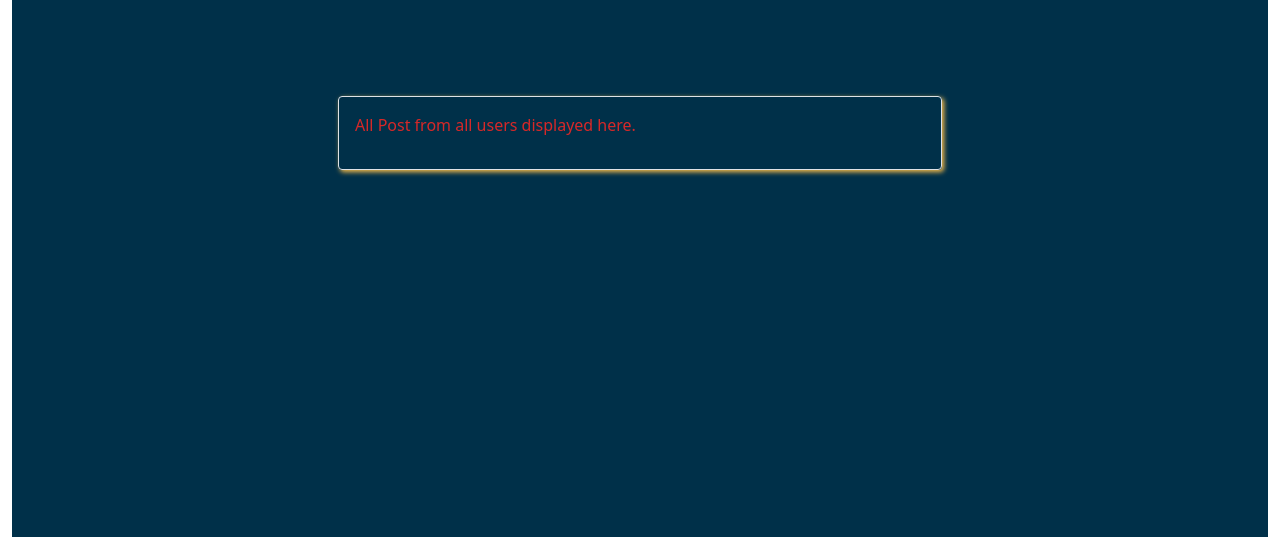
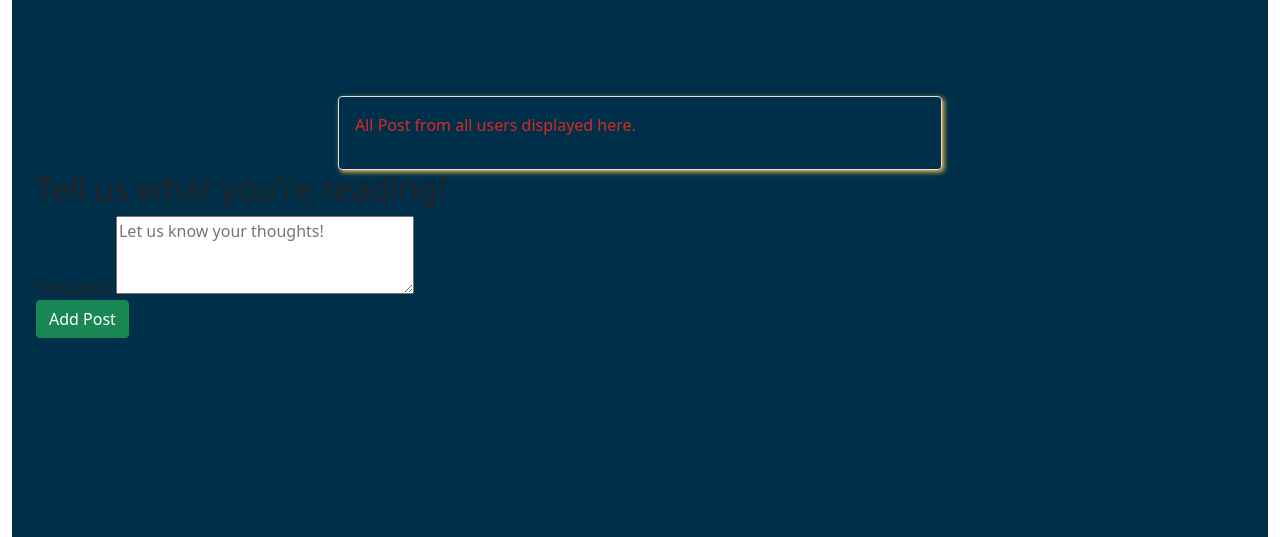
Before and after one commit to Rossi-21/basketball, a Flask app: page /dashboard in a window 1280 px wide. Shown: the part 78-615 px from the top of the page. Run offline with Flask 3, Linux system fonts and the light colour scheme; the visitor is signed in with stand-in values (Sample User, id 1); data that the repository does not hold is empty.

Commit message:
Updated models

```diff
--- a/flask_app/config/mysqlconnection.py
+++ b/flask_app/config/mysqlconnection.py
@@ -6,7 +6,7 @@ class MySQLConnection:
         # change the user and password as needed
         connection = pymysql.connect(host = 'localhost',
                                     user = 'root',
-                                    password = 'root', #potter123
+                                    password = 'potter123', #potter123
                                     db = db,
                                     charset = 'utf8mb4',
                                     cursorclass = pymysql.cursors.DictCursor,
--- a/flask_app/controllers/post_controller.py
+++ b/flask_app/controllers/post_controller.py
@@ -36,3 +36,19 @@ def submit_post():
     }
     Post.save_post(data)
     return redirect('/dashboard')
+
+@app.route('/profile/<int:id>')
+def user_posts(id):
+    if 'user_id' not in session:
+        return redirect('/')
+
+    user = User.get_one({"id": id})
+    if not user:
+        return redirect('/logout')
+
+    posts = Post.get_posts_by_user_id(user.id)
+
+    for post in posts:
+        post.comments = Comment.get_comments_by_post_id(post.id)
+
+    return render_template("show_user.html", user=user, posts=posts)
--- a/flask_app/models/post.py
+++ b/flask_app/models/post.py
@@ -66,6 +66,43 @@ class Post:
         result = connectToMySQL('sports_schema').query_db(query,data)
         return result
 
+    @classmethod
+    def get_posts_by_user_id(cls, user_id):
+        query = """
+            SELECT posts.*, users.first_name AS creator_first_name, users.last_name AS creator_last_name
+            FROM posts
+            JOIN users ON posts.user_id = users.id
+            WHERE posts.user_id = %(user_id)s ORDER BY posts.created_at DESC;
+        """
+
+        data = {"user_id": user_id}
+        results = connectToMySQL('sports_schema').query_db(query, data)
+        posts = []
+
+        for result in results:
+            post = cls(result)
+            post.creator = User({
+                "id": result['user_id'],
+                "first_name": result['creator_first_name'],
+                "last_name": result['creator_last_name'],
+                "email": "",
+                "password": "",
+                "created_at": result['created_at'],
+                "updated_at": result['updated_at']
+            })
+
+
+            post.comments = Comment.get_comments_by_post_id(post.id)
+
+            posts.append(post)
+            for post in posts:
+                post.comments = Comment.get_comments_by_post_id(post.id)
+                print("Post Creator:", post.creator.first_name, post.creator.last_name)
+                for comment in post.comments:
+                    print("Comment User:", comment.user.first_name, comment.user.last_name)
+
+        return posts
+
     @staticmethod
     def validate_new_post(data):
         is_valid = True
--- a/flask_app/templates/dashboard.html
+++ b/flask_app/templates/dashboard.html
@@ -21,7 +21,7 @@
             </button>
             <ul class="dropdown-menu grade">
                 <li><a class="dropdown-item fw-bold" href="#">Post</a></li>
-                <li><a class="dropdown-item fw-bold" href="#">Profile</a></li>
+                <li><a class="dropdown-item fw-bold" href="/profile/{{user.id}}">Profile</a></li>
                 <li><a class="dropdown-item fw-bold" href="#">Logout</a></li>
             </ul>
         </nav>
@@ -34,6 +34,14 @@
                         {{post.content}}
                     {% endfor %}
                 </div>
+                <form action="/post/create/submit" method="post" class="post-form">
+                    <h2 class="form-header">Tell us what you're reading!</h2>
+                    <div class="form-group">
+                        <label for="content">Thoughts:</label>
+                        <textarea id="content" name="content" rows="3" cols="30" placeholder="Let us know your thoughts!"></textarea>
+                    </div>
+                    <input type="submit" value="Add Post" class="btn btn-success">
+                </form>
             </div>
         </div>
     </div>
--- a/flask_app/templates/show_user.html
+++ b/flask_app/templates/show_user.html
@@ -32,6 +32,10 @@
                     <div class="txt">
                         <p class="txt2">All Posts Assosciated with User</p>
                     </div>
+                    {%for post in posts%}
+                        {{post.creator.first_name}} {{post.creator.last_name}}
+                        {{post.content}}
+                    {% endfor %}
                 </div>
             </div>
         </div>
```
